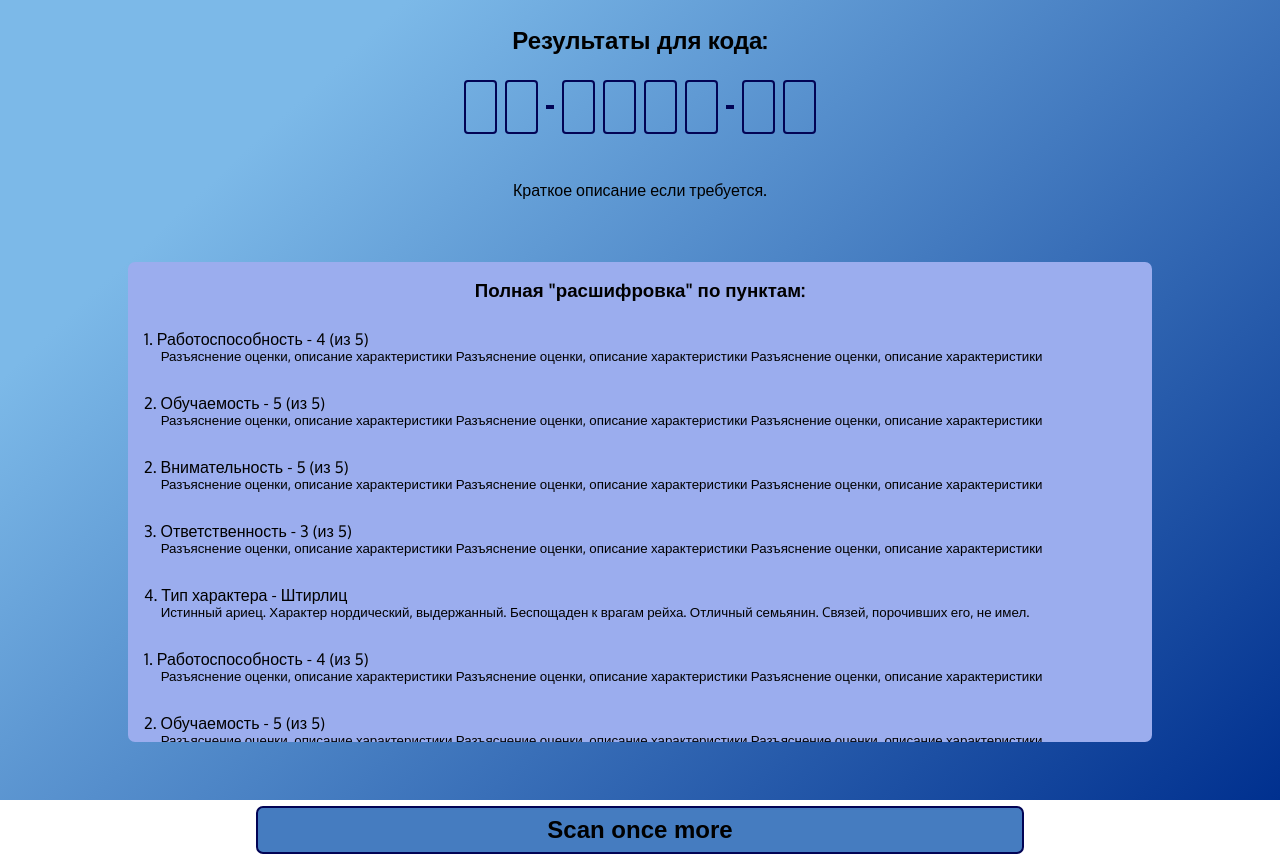
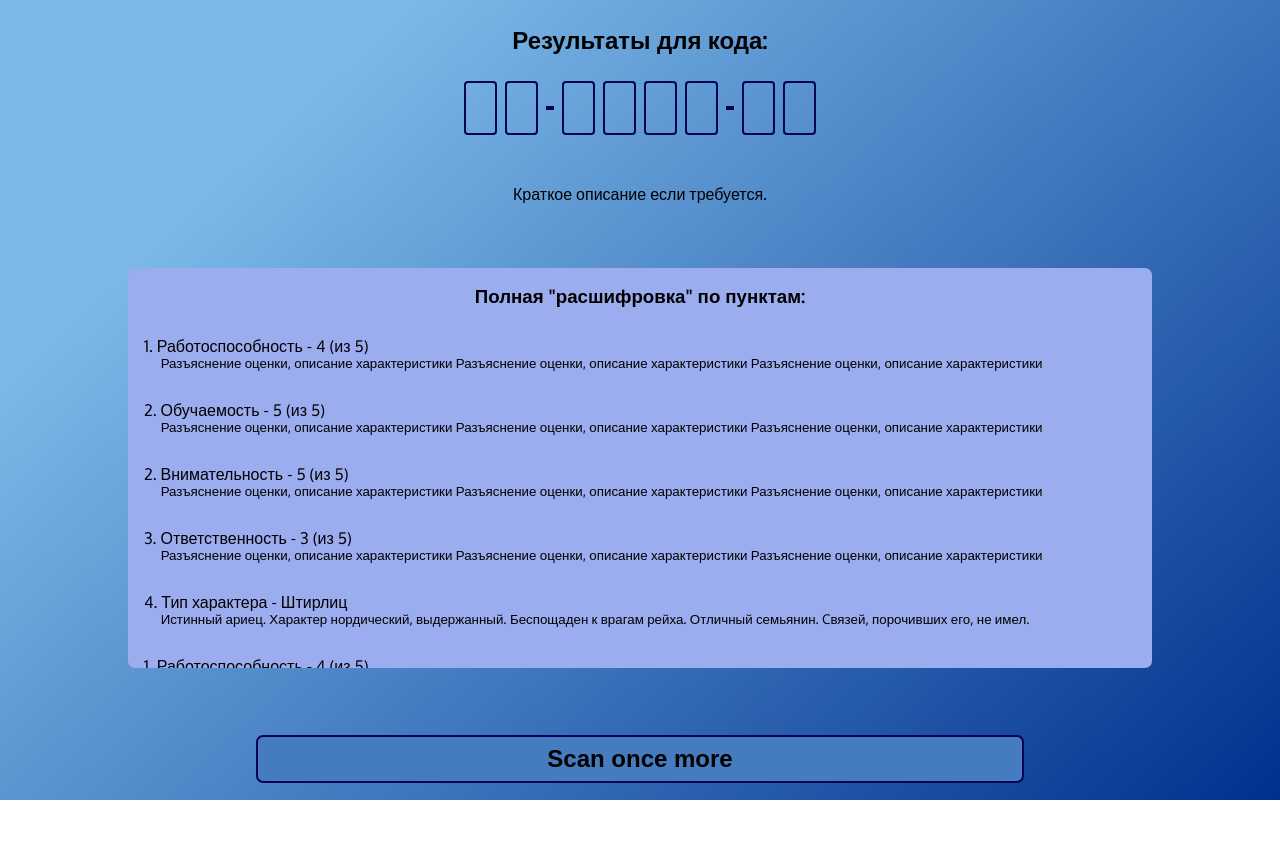
Before and after one commit to ckyhob/qreader, a React (Create React App) app: page /#/result in a window 1280 px wide. After the commit the page ends 800 px from the top, so only its background shows below. Built offline with nearby package versions, Linux system fonts and the light colour scheme.

Commit message:
styles updated 3

```diff
--- a/src/pages/result-page/ResultPage.css
+++ b/src/pages/result-page/ResultPage.css
@@ -2,7 +2,7 @@
     margin-left: auto;
     margin-right: auto;
     overflow-y: scroll;
-    height: 60vh;
+    height: 50vh;
     margin-bottom: 2rem;
     max-height: fit-content;
     background-color: rgb(155, 173, 238);
--- a/src/pages/result-page/ResultPage.jsx
+++ b/src/pages/result-page/ResultPage.jsx
@@ -13,7 +13,7 @@ const ResultPage = () => {
     return(
             <div className='container'>
 
-                <h3 className="text-2xl font-bold dark:text-white">
+                <h3 className="text-2xl font-bold">
                     Результаты для кода:
                 </h3>
 
--- a/src/pages/scan-page/ScanPage.css
+++ b/src/pages/scan-page/ScanPage.css
@@ -13,6 +13,7 @@
     .scan-preview{
         /* background-color: blueviolet; */
         height: 50vh;
+        min-height: 50vh;
         padding: 15px;
 
     }
@@ -20,6 +21,7 @@
     .result-preview{
         /* background-color: wheat; */
         height: 40vh;
+        min-height: 40vh;
     }
 }
 
```
